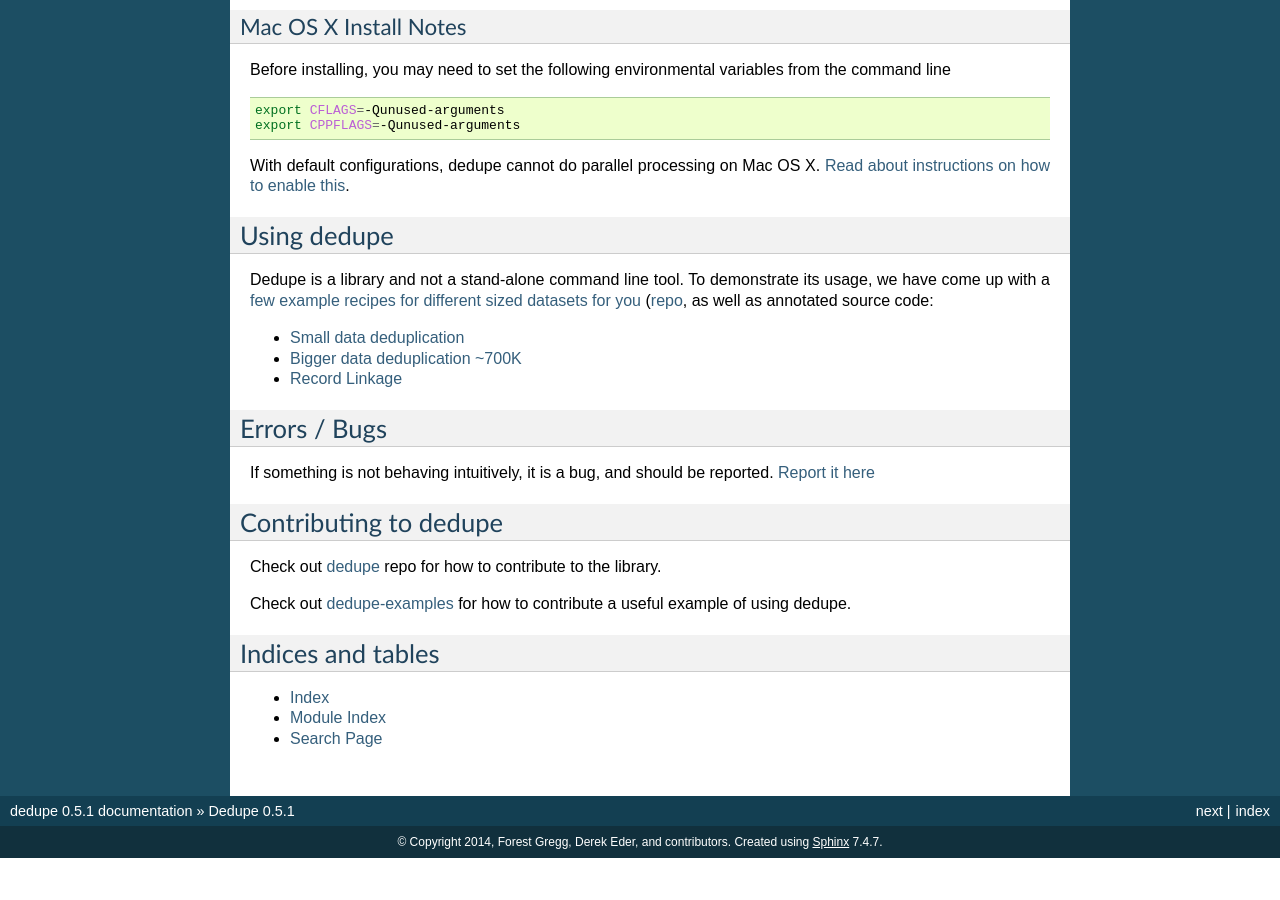
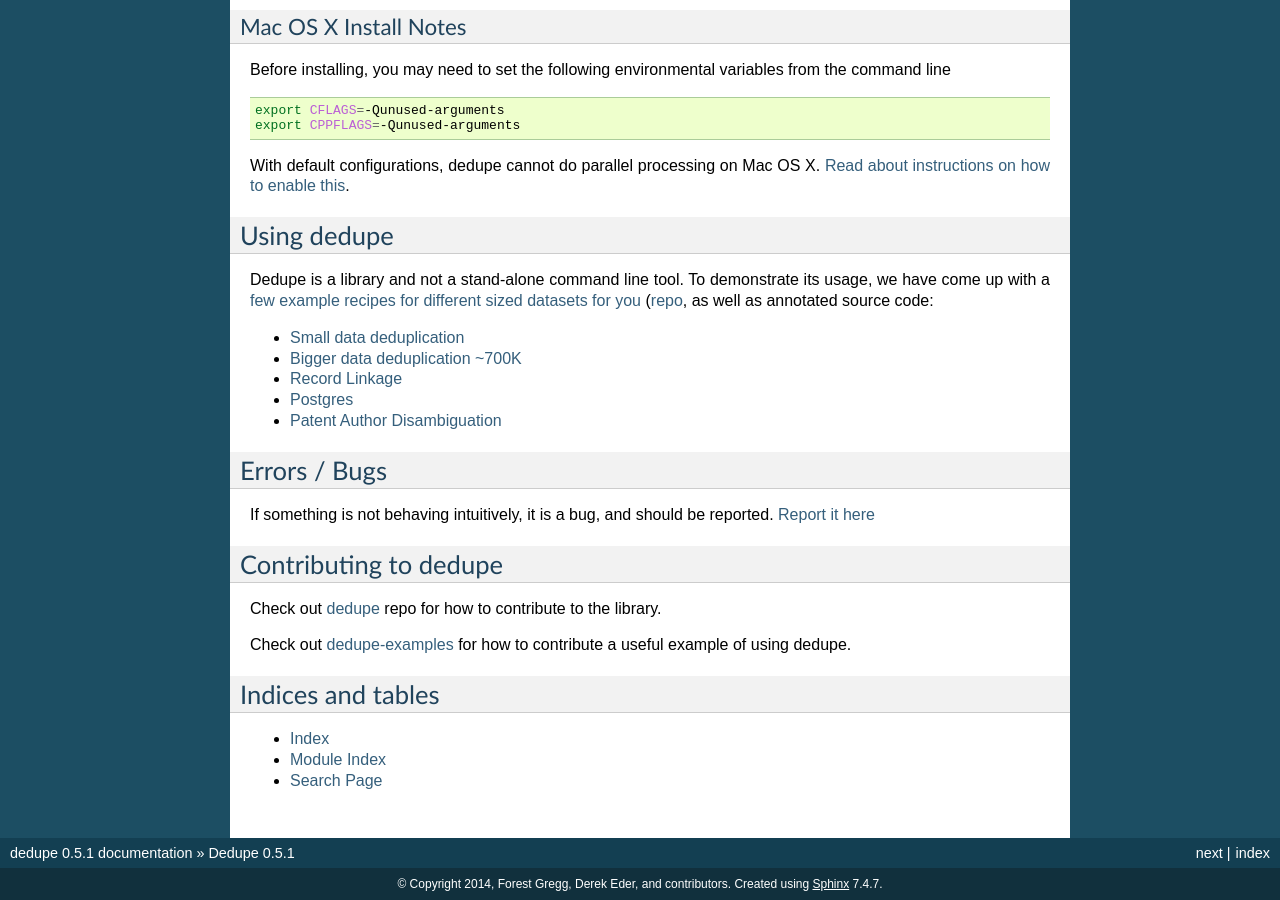
Before and after one commit to dedupeio/dedupe, a Sphinx documentation site: the page built from docs/index.rst, in a window 1280 px wide and 900 px high, scrolled down 1063 px. Built offline with Sphinx 7.4.7, drawn with Linux system fonts in a browser that asks for light colours; before the commit the page ends 1921 px from its top, so only the background shows below that.

Commit message:
update annotated example links

```diff
--- a/docs/index.rst
+++ b/docs/index.rst
@@ -86,9 +86,11 @@
 (`repo <https://github.com/datamade/dedupe-examples>`__, as well as
 annotated source code:
 
-* `Small data deduplication <http://datamade.github.com/dedupe/doc/csv_example.html>`__
-* `Bigger data deduplication ~700K <http://datamade.github.com/dedupe/doc/mysql_example.html>`__
-* `Record Linkage  <http://datamade.github.com/dedupe/doc/record_linkage_example.html>`__
+* `Small data deduplication <http://datamade.github.com/dedupe-examples/docs/csv_example.html>`__
+* `Bigger data deduplication ~700K <http://datamade.github.com/dedupe-examples/docs/mysql_example.html>`__
+* `Record Linkage  <http://datamade.github.com/dedupe-examples/docs/record_linkage_example.html>`__
+* `Postgres <http://datamade.github.io/dedupe-examples/docs/pgsql_example.html>`__
+* `Patent Author Disambiguation <http://datamade.github.io/dedupe-examples/docs/patent_example.html>`__
 
 Errors / Bugs
 =============
```
